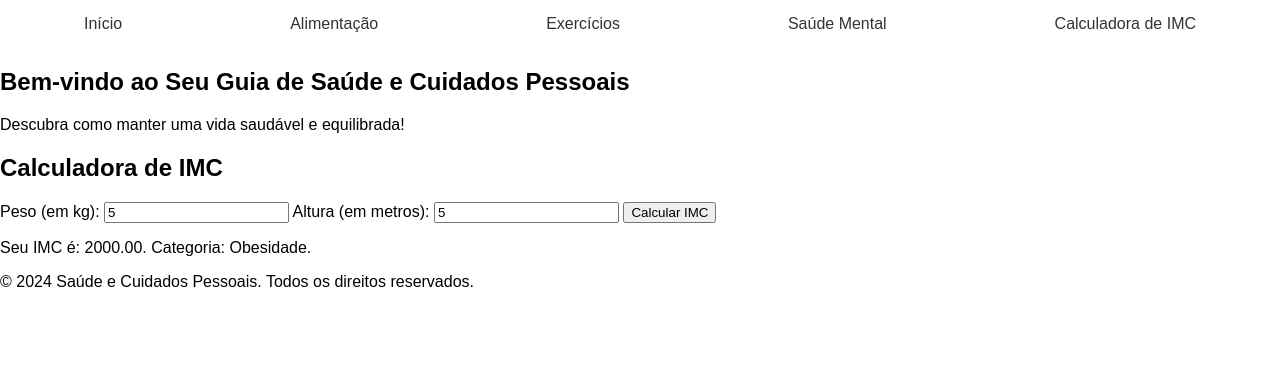
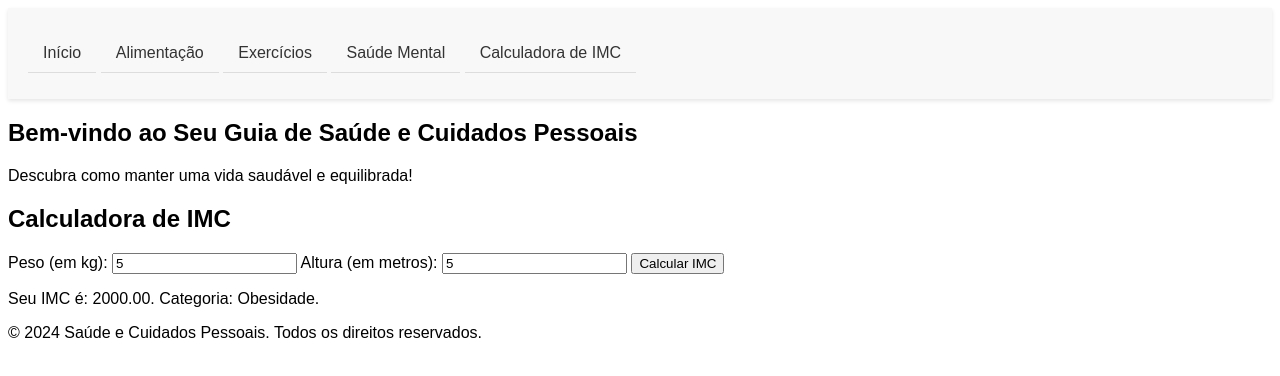
Before and after one commit to Wesleeysouzza/SaudeECuidados, a plain HTML site: page index.html in a window 1280 px wide. Both pictures are taken after typing "5", "5" into the empty fields and a click on the button "Calcular IMC". Drawn offline with Linux system fonts and the light colour scheme.

Commit message:
Atualizei o menu hambúrguer e ajustei o script e estilos

```diff
--- a/script.js
+++ b/script.js
@@ -2,9 +2,8 @@ function calculateIMC() {
     var weight = document.getElementById('weight').value;
     var height = document.getElementById('height').value;
 
-    // Converter altura de centímetros para metros se o valor for maior que 3 metros
     if (height > 3) {
-        height = height / 100; // Transforma centímetros em metros
+        height = height / 100;
     }
 
     if (weight > 0 && height > 0) {
@@ -26,3 +25,12 @@ function calculateIMC() {
         document.getElementById('result').innerText = "Por favor, insira valores válidos para peso e altura.";
     }
 }
+
+document.addEventListener("DOMContentLoaded", function () {
+    var hamburger = document.querySelector('.hamburger');
+    var menu = document.querySelector('.menu');
+
+    hamburger.addEventListener('click', function () {
+        menu.classList.toggle('active');
+    });
+});
--- a/styles.css
+++ b/styles.css
@@ -1,56 +1,62 @@
-body,
-html {
-    margin: 0;
+body {
     font-family: Arial, sans-serif;
 }
 
-.header {
-    background: #f3f4f6;
+header {
+    background-color: #f8f8f8;
+    padding: 10px 20px;
+    text-align: left;
     box-shadow: 0 2px 4px rgba(0, 0, 0, 0.1);
-    position: relative;
-    z-index: 1000;
+}
+
+.hamburger {
+    font-size: 30px;
+    background: none;
+    border: none;
+    cursor: pointer;
+    display: inline-block;
+}
+
+.menu {
+    display: none;
+    width: 100%;
+}
+
+.menu.active {
+    display: block;
 }
 
 .menu ul {
     list-style: none;
     padding: 0;
-    display: flex;
-    justify-content: space-around;
-    background: white;
-    margin: 0;
 }
 
-.menu li a {
+.menu ul li a {
     display: block;
-    padding: 15px;
+    padding: 10px;
     text-decoration: none;
     color: #333;
+    border-bottom: 1px solid #ddd;
 }
 
-.hamburger {
-    display: none;
-    font-size: 30px;
-    background: none;
-    border: none;
-    color: #333;
-    padding: 10px;
+.menu ul li a:hover {
+    background-color: #f0f0f0;
 }
 
-@media (max-width: 768px) {
+@media (min-width: 768px) {
     .hamburger {
+        display: none;
+    }
+
+    .menu {
         display: block;
     }
 
-    .menu ul {
-        position: absolute;
-        top: 45px;
-        left: 0;
-        right: 0;
-        flex-direction: column;
-        display: none;
+    .menu ul li {
+        display: inline-block;
     }
 
-    .menu ul.show {
-        display: flex;
+    .menu ul li a {
+        padding: 10px 15px;
     }
 }
```
Also changed, not shown: index.html (+0 -3 lines).
